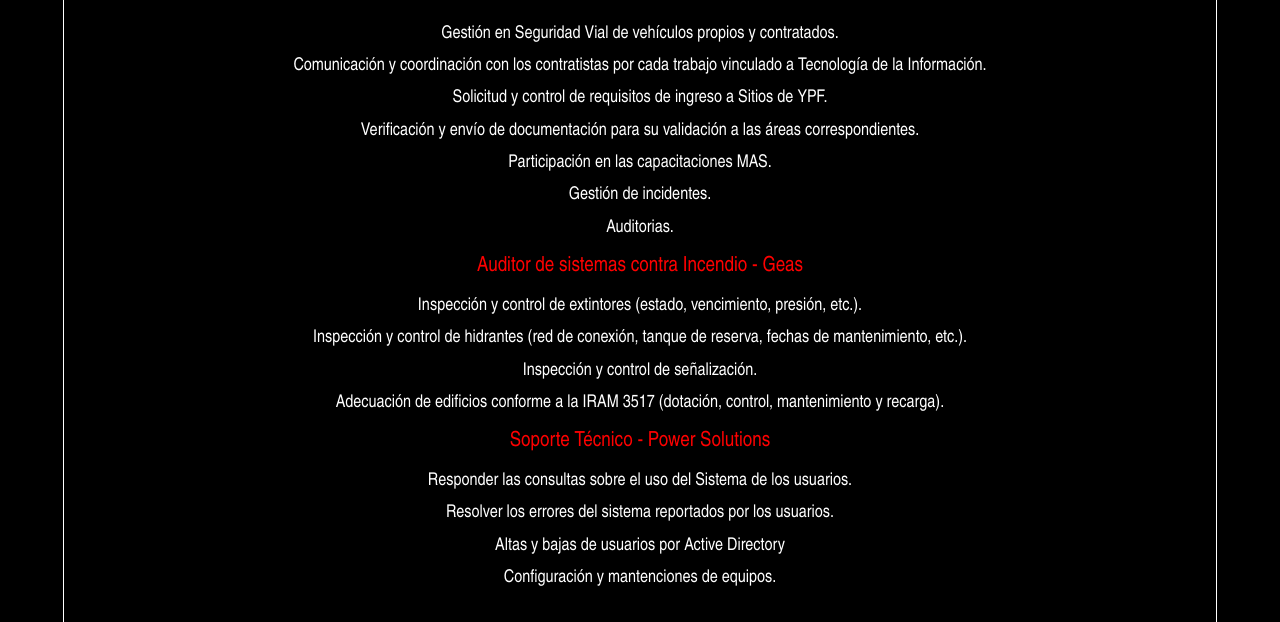
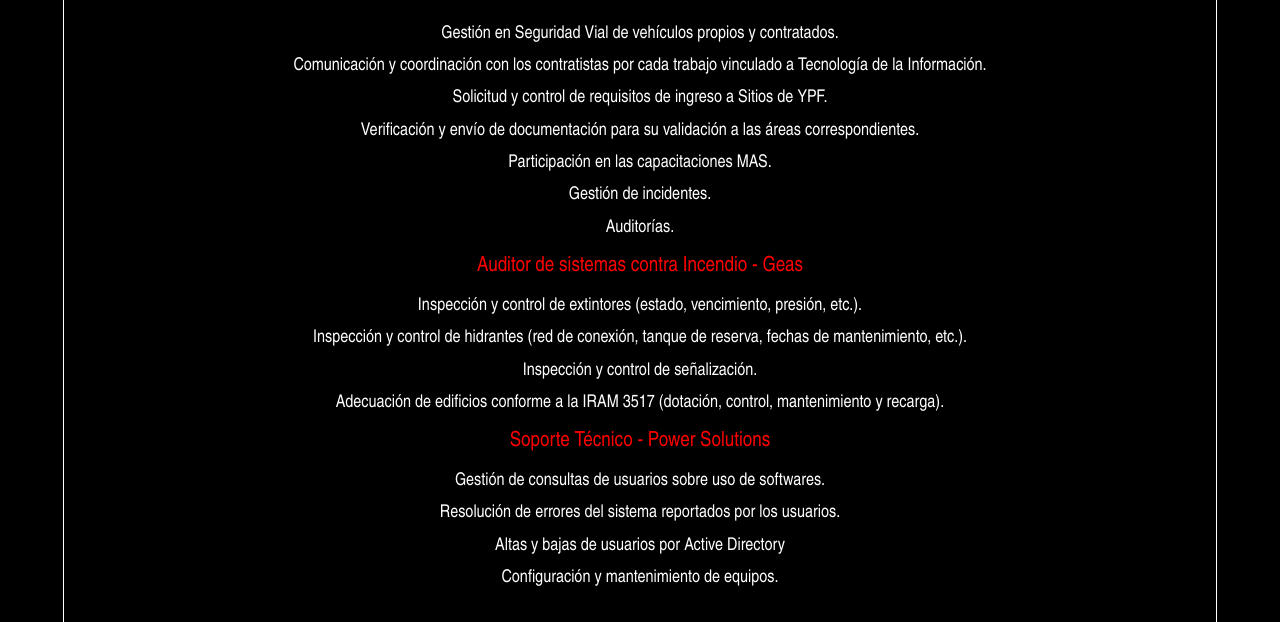
Before and after one commit to nicosanchezz20/CV, a plain HTML site: page EXPERIENCIA.html in a window 1280 px wide. Shown: the part 475-1097 px from the top of the page. Drawn offline with Linux system fonts and the light colour scheme.

Commit message:
Add files via upload

```diff
--- a/EXPERIENCIA.html
+++ b/EXPERIENCIA.html
@@ -42,7 +42,7 @@
 					<li>Verificación y envío de documentación para su validación a las áreas correspondientes.</li>
 					<li>Participación en las capacitaciones MAS.</li>
 					<li>Gestión de incidentes.</li>
-					<li>Auditorias.</li>
+					<li>Auditorías.</li>
 				</ul>
 			</article>
 			<article class="geas">
@@ -58,15 +58,15 @@
 			<article class="power">
 				<p>Soporte Técnico - Power Solutions</p>
 				<ul>
-					<li> Responder las consultas sobre el uso del Sistema de los usuarios.</li>
-					<li>Resolver los errores del sistema reportados por los usuarios.</li>
+					<li>Gestión de consultas de usuarios sobre uso de softwares.</li>
+					<li>Resolución de errores del sistema reportados por los usuarios.</li>
 					<li>Altas y bajas de usuarios por Active Directory</li>
-					<li>Configuración y mantenciones de equipos.</li>
+					<li>Configuración y mantenimiento de equipos.</li>
 				</ul>
 			</article>
             <article>
                 <a href="https://www.linkedin.com/in/nicol%C3%A1s-s-2b416388/" target="_blank"><img src="Linkedin.jpeg" ></a>
-                <a href="https://github.com/" target="_blank"><img src="Git.jpg" class="git"></a>
+                <a href="https://github.com/nicosanchezz20" target="_blank"><img src="Git.jpg" class="git"></a>
             </article>
         </section>
 	</section>
```
Also changed, not shown: EDUCACION.html (+1 -1 lines), HABILIDADES.html (+1 -1 lines), index.html (+1 -1 lines).
